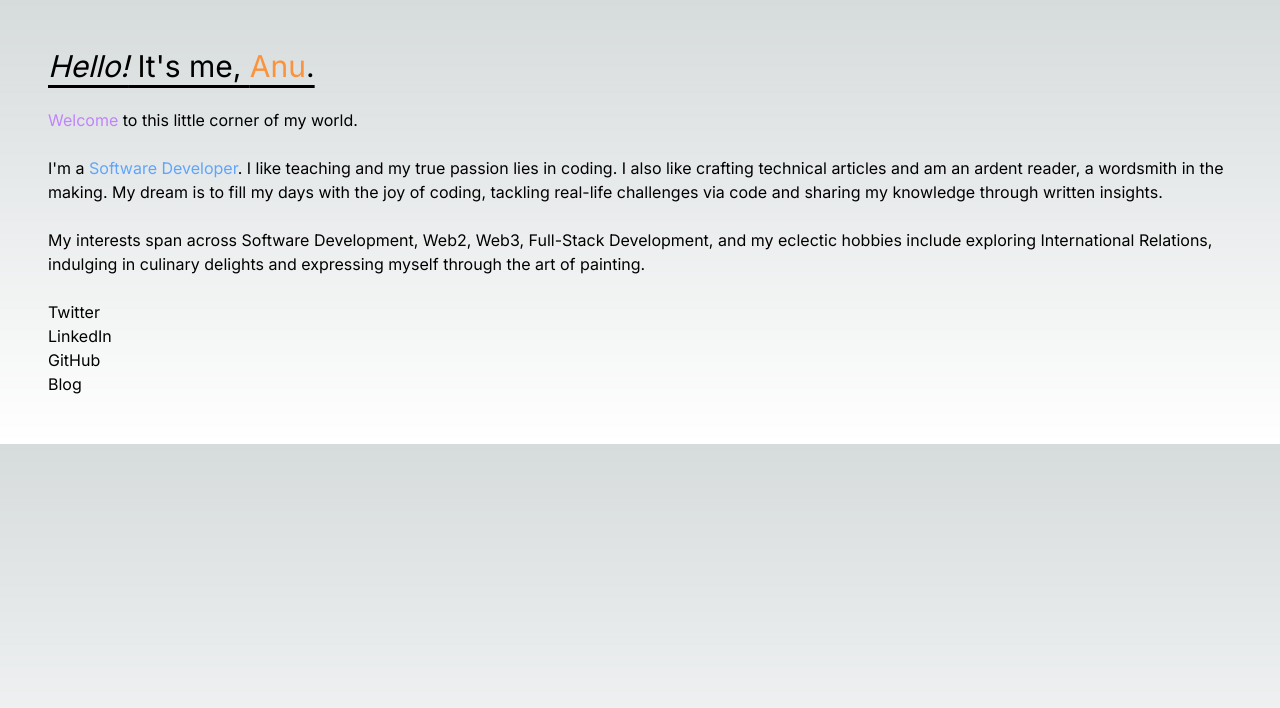
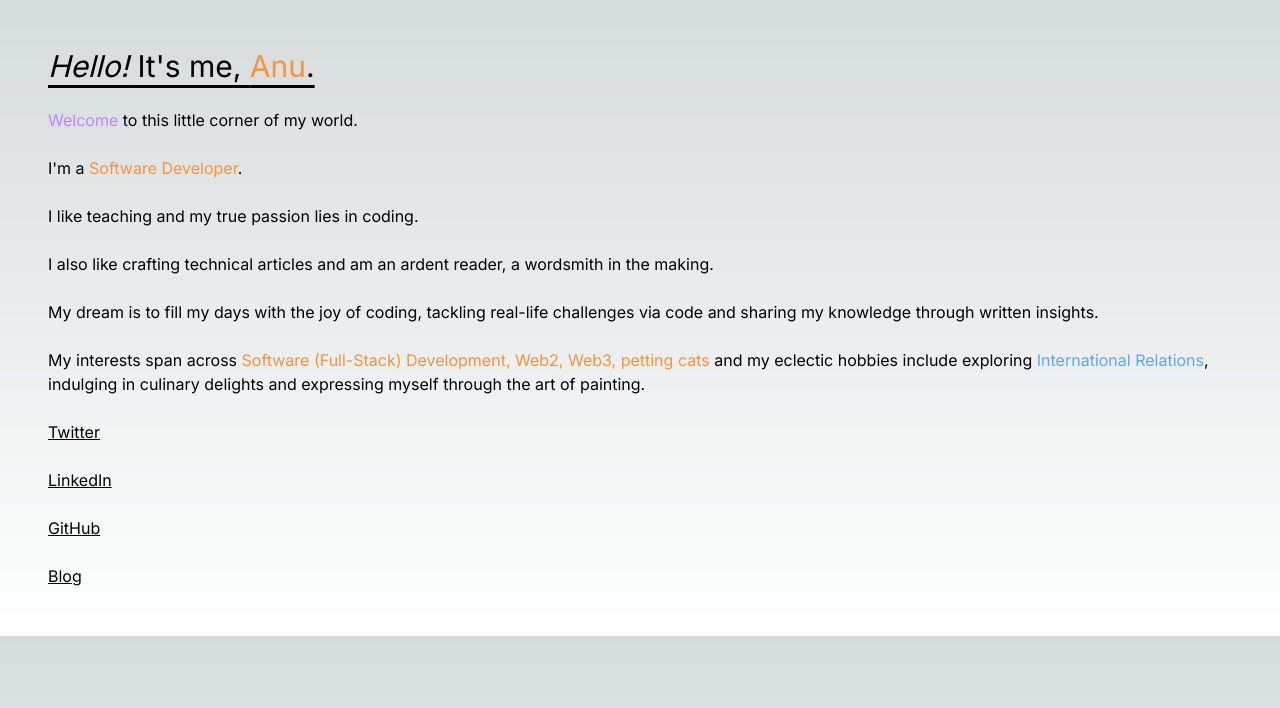
Before and after one commit to anupama12sg/landing_page, a Next.js app: page / in a window 1280 px wide. Shown: the top 708 px of the page. Built offline with nearby package versions, Linux system fonts and the light colour scheme.

Commit message:
Added colors to some words; Para broken into lines.

```diff
--- a/src/app/page.js
+++ b/src/app/page.js
@@ -1,37 +1,41 @@
 import Image from "next/image";
+
 
 export default function Home() {
     return (
         <div className="m-12">
 
-      <p className="text-3xl underline underline-offset-8"><span className="italic">Hello!</span> It's me, <span class="text-orange-400">Anu</span>.</p>
+            <p className="text-3xl underline underline-offset-8 "><span className="italic">Hello!</span> It's me, <span class="text-orange-400">Anu</span>.</p>
             <br></br>
             <p><span className="text-purple-400">Welcome </span> to this little corner of my world.</p>
             <br></br>
-      <p>I'm a <span class="text-blue-400">Software Developer</span>. I like teaching and my true passion lies in coding. I also like crafting technical articles and am an ardent reader, a wordsmith in the making. My dream is to fill my days with the joy of coding, tackling real-life challenges via code and sharing my knowledge through written insights.  </p>
+            <p>I'm a <span class="text-orange-400">Software Developer</span>. <br></br> <br></br> I like teaching and my true passion lies in coding. <br></br> <br></br> I also like crafting technical articles and am an ardent reader, a wordsmith in the making. <br></br><br></br>My dream is to fill my days with the joy of coding, tackling real-life challenges via code and sharing my knowledge through written insights.  </p>
             <br></br>
-      <p>My interests span across Software Development, Web2, Web3, Full-Stack Development, and my eclectic hobbies include exploring International Relations, indulging in culinary delights and expressing myself through the art of painting.</p>
+            <p>My interests span across <span class="text-orange-400">Software (Full-Stack) Development, Web2, Web3, petting cats</span> and my eclectic hobbies include exploring <span class="text-blue-400">International Relations</span>, indulging in culinary delights and expressing myself through the art of painting.</p>
             <div>
                 <br></br>
                 <ul>
                     <li>
                         <a href="https://x.com/Anu31415" target="_blank" rel="noopener noreferrer">
-                        Twitter
+                            <u>Twitter</u>
                         </a>
                     </li>
+                    <br></br>
                     <li>
                         <a href="https://www.linkedin.com/in/anupama1208/" target="_blank" rel="noopener noreferrer">
-                        LinkedIn
+                           <u>LinkedIn</u>
                         </a>
                     </li>
+                    <br></br>
                     <li>
                         <a href="https://github.com/anupama12sg" target="_blank" rel="noopener noreferrer">
-                        GitHub
+                           <u>GitHub</u>
                         </a>
                     </li>
+                    <br></br>
                     <li>
                         <a href="https://medium.com/@anupama12sg/the-start-of-something-something-great-b3865db86881" target="_blank" rel="noopener noreferrer">
-                        Blog
+                           <u>Blog</u>
                         </a>
                     </li>
                 </ul>
```
Lines whose indentation alone changed are shown as unchanged.
